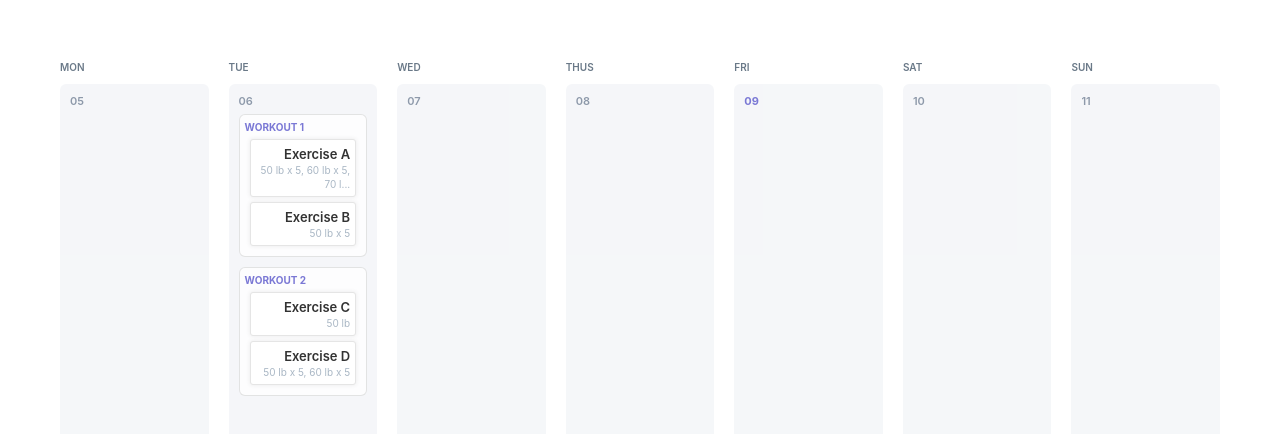
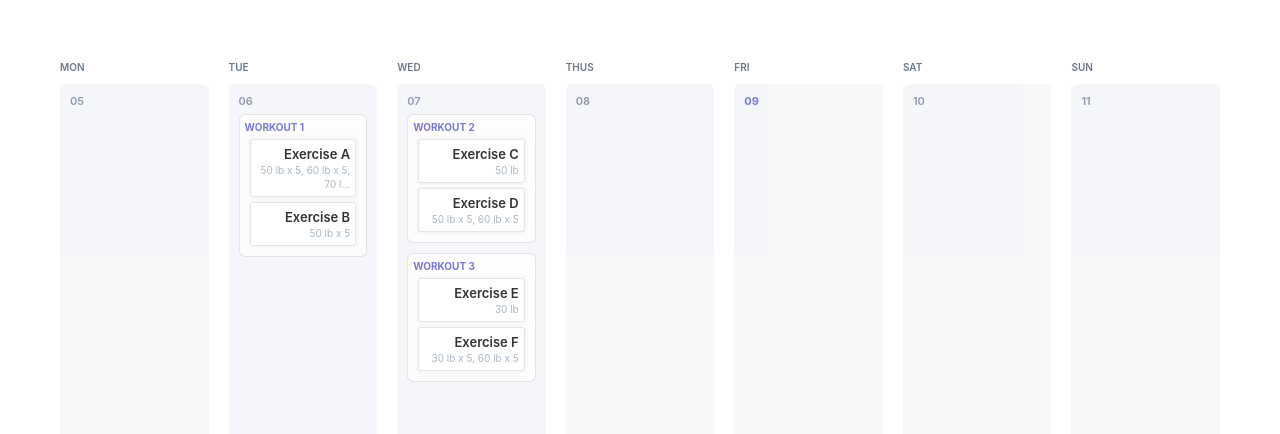
Before and after one commit to ongmap/training_calendar, a React (Create React App) app: page / in a window 1280 px wide. Shown: the top 434 px of the page. Built offline with nearby package versions, Linux system fonts and the light colour scheme.

Commit message:
feat: handle drop workout item

```diff
--- a/src/App.css
+++ b/src/App.css
@@ -49,6 +49,10 @@
   flex: 1;
   padding: 10px;
   text-align: 'left';
+}
+
+.day-active {
+  background-color: #61dafb;
 }
 
 .day-header {
--- a/src/App.jsx
+++ b/src/App.jsx
@@ -1,106 +1,37 @@
-import React from 'react';
+import React, { useState } from 'react';
 import { DndProvider } from 'react-dnd';
 import { HTML5Backend } from 'react-dnd-html5-backend';
 
-import WeekDaysList from './components/WeekDaysList';
+import WeekDay from './components/WeekDay';
 import './App.css';
+import { WEEKDAYS, WORKOUTS } from './Data';
 
-export const weekDays = [
-  {
-    id: 0,
-    number: 5,
-    title: 'Mon'
-  },
-  {
-    id: 1,
-    number: 6,
-    title: 'Tue',
-    workouts: [
-      {
-        id: 1,
-        name: 'Workout 1',
-        exercises: [
-          {
-            id: 1,
-            name: 'Exercise A',
-            info: '50 lb x 5, 60 lb x 5, 70 l...',
-            intensity: '3x'
-          },
-          {
-            id: 2,
-            name: 'Exercise B',
-            info: '50 lb x 5',
-            intensity: '1x'
+const App = () => {
+  const [listWorkouts, setListWorkouts] = useState(WORKOUTS);
+  const updateListWorkouts = (workout, dayId) => {
+    console.log('workout, dayId ', workout, dayId);
+    const workoutUpdate = {
+      ...workout,
+      dayId: dayId
     }
-        ]
-      },
-      {
-        id: 2,
-        name: 'Workout 2',
-        exercises: [
-          {
-            id: 1,
-            name: 'Exercise C',
-            info: '50 lb',
-            intensity: '1x'
-          },
-          {
-            id: 2,
-            name: 'Exercise D',
-            info: '50 lb x 5, 60 lb x 5',
-            intensity: '2x'
-          }
-        ]
-      }
-    ]
-  },
-  {
-    id: 2,
-    number: 7,
-    title: 'Wed'
-  },
-  {
-    id: 3,
-    number: 8,
-    title: 'Thus'
-  },
-  {
-    id: 4,
-    number: 9,
-    title: 'Fri',
-    isToday: true
-  },
-  {
-    id: 5,
-    number: 10,
-    title: 'Sat'
-  },
-  {
-    id: 6,
-    number: 11,
-    title: 'Sun'
-  }
-];
-
-class App extends React.Component {
-  constructor(props) {
-    super(props);
-    this.state = {
-      weekDays: weekDays
-    };
+    let listWorkoutsUpdate = listWorkouts;
+    const indexWorkoutUpdate = listWorkoutsUpdate.findIndex(item => item.id = workoutUpdate.id);
+    listWorkoutsUpdate[indexWorkoutUpdate].dayId = dayId;
+    console.log('listWorkoutsUpdate ', listWorkoutsUpdate);
+    setListWorkouts(listWorkoutsUpdate);
   }
 
-  render() {
-    const { weekDays } = this.state;
+
+  const listDaysRender = WEEKDAYS.map((item) => <WeekDay key={item.id} weekDay={item} workoutsInThisDay={listWorkouts.filter(workout => workout.dayId === item.id)} updateListWorkouts={updateListWorkouts} />);
 
   return (
     <DndProvider backend={HTML5Backend}>
       <div className="App">
-          <WeekDaysList weekDays={weekDays} />
+        <div className="week-days-wrapper">{listDaysRender}</div>
       </div>
     </DndProvider>
   );
 }
-}
+
 
 export default App;
--- /dev/null
+++ b/src/Data.js
@@ -0,0 +1,98 @@
+export const WEEKDAYS = [
+  {
+    id: 0,
+    number: 5,
+    title: 'Mon'
+  },
+  {
+    id: 1,
+    number: 6,
+    title: 'Tue',
+  },
+  {
+    id: 2,
+    number: 7,
+    title: 'Wed'
+  },
+  {
+    id: 3,
+    number: 8,
+    title: 'Thus'
+  },
+  {
+    id: 4,
+    number: 9,
+    title: 'Fri',
+    isToday: true
+  },
+  {
+    id: 5,
+    number: 10,
+    title: 'Sat'
+  },
+  {
+    id: 6,
+    number: 11,
+    title: 'Sun'
+  }
+];
+
+export const WORKOUTS = [
+  {
+    id: 1,
+    name: 'Workout 1',
+    dayId: 1,
+    exercises: [
+      {
+        id: 1,
+        name: 'Exercise A',
+        info: '50 lb x 5, 60 lb x 5, 70 l...',
+        intensity: '3x'
+      },
+      {
+        id: 2,
+        name: 'Exercise B',
+        info: '50 lb x 5',
+        intensity: '1x'
+      }
+    ]
+  },
+  {
+    id: 2,
+    name: 'Workout 2',
+    dayId: 2,
+    exercises: [
+      {
+        id: 1,
+        name: 'Exercise C',
+        info: '50 lb',
+        intensity: '1x'
+      },
+      {
+        id: 2,
+        name: 'Exercise D',
+        info: '50 lb x 5, 60 lb x 5',
+        intensity: '2x'
+      }
+    ]
+  },
+  {
+    id: 3,
+    name: 'Workout 3',
+    dayId: 2,
+    exercises: [
+      {
+        id: 1,
+        name: 'Exercise E',
+        info: '30 lb',
+        intensity: '3x'
+      },
+      {
+        id: 2,
+        name: 'Exercise F',
+        info: '30 lb x 5, 60 lb x 5',
+        intensity: '3x'
+      }
+    ]
+  }
+]
--- a/src/components/ExercisesList.jsx
+++ /dev/null
@@ -1,9 +0,0 @@
-import ExerciseItem from './ExerciseItem';
-
-const ExercisesList = ({ exercises }) => {
-  const listExercises = exercises.map((item) => <ExerciseItem key={item.id} exercise={item} />);
-
-  return <div>{listExercises}</div>;
-};
-
-export default ExercisesList;
--- /dev/null
+++ b/src/components/WeekDay.jsx
@@ -0,0 +1,31 @@
+import { useDrop } from 'react-dnd'
+import WorkoutItem from './Workout';
+
+const WeekDay = (props) => {
+  const { weekDay, workoutsInThisDay, updateListWorkouts } = props;
+  const [{ canDrop, isOver }, drop] = useDrop(() => ({
+    accept: 'workout',
+    drop: () => ({ dayId: weekDay.id }),
+    collect: (monitor) => ({
+      isOver: monitor.isOver(),
+      canDrop: monitor.canDrop(),
+    }),
+  }))
+  const isActive = canDrop && isOver;
+
+  const listWorkoutsRender = workoutsInThisDay.map((item) => <WorkoutItem key={item.id} workout={item} updateListWorkouts={updateListWorkouts} />);
+
+  return (
+    <div className={isActive ? "day-wrapper day-active" : "day-wrapper"}>
+      <div className="day-header">{weekDay.title}</div>
+      <div ref={drop} className="day-body">
+        <p className={weekDay.isToday ? 'day-number day-number-active' : 'day-number'}>
+          {weekDay.number.toString().padStart(2, '0')}
+        </p>
+        <div>{listWorkoutsRender}</div>
+      </div>
+    </div>
+  )
+};
+
+export default WeekDay;
--- a/src/components/WeekDayItem.jsx
+++ /dev/null
@@ -1,15 +0,0 @@
-import WorkoutsList from './WorkoutsList';
-
-const WeekDayItem = ({ weekDay }) => (
-  <div className="day-wrapper">
-    <div className="day-header">{weekDay.title}</div>
-    <div className="day-body">
-      <p className={weekDay.isToday ? 'day-number day-number-active' : 'day-number'}>
-        {weekDay.number.toString().padStart(2, '0')}
-      </p>
-      <WorkoutsList workouts={weekDay.workouts} />
-    </div>
-  </div>
-);
-
-export default WeekDayItem;
--- a/src/components/WeekDaysList.jsx
+++ /dev/null
@@ -1,9 +0,0 @@
-import WeekDayItem from './WeekDayItem';
-
-const WeekDaysList = ({ weekDays }) => {
-  const listDays = weekDays.map((item) => <WeekDayItem key={item.id} weekDay={item} />);
-
-  return <div className="week-days-wrapper">{listDays}</div>;
-};
-
-export default WeekDaysList;
--- a/src/components/WorkoutItem.jsx
+++ b/src/components/Workout.jsx
@@ -1,11 +1,19 @@
-import ExercisesList from './ExercisesList';
+import ExerciseItem from './Exercise';
 import { useDrag } from 'react-dnd';
 
 const WorkoutItem = (props) => {
   const [collected, drag, dragPreview] = useDrag(() => ({
     type: 'workout',
-    item: { id: props.workout.id }
+    item: props.workout,
+    end: (item, monitor) => {
+      const dropResult = monitor.getDropResult()
+      if (item && dropResult) {
+        props.updateListWorkouts(item, dropResult.dayId);
+      }
+    },
   }));
+
+  const listExercises = props.workout.exercises && props.workout.exercises.map((item) => <ExerciseItem key={item.id} exercise={item} />);
 
   return collected.isDragging ? (
     <div ref={dragPreview} />
@@ -14,7 +22,7 @@ const WorkoutItem = (props) => {
       <div className="workout-wrapper">
         <div className="workout-header">{props.workout.name}</div>
         <div className="workout-body">
-          <ExercisesList exercises={props.workout.exercises} />
+          {listExercises}
         </div>
       </div>
     </div>
--- a/src/components/WorkoutsList.jsx
+++ /dev/null
@@ -1,18 +0,0 @@
-import WorkoutItem from './WorkoutItem';
-import { useDrop } from 'react-dnd';
-
-const WorkoutsList = ({ workouts }) => {
-  const [collectedProps, drop] = useDrop(() => ({
-    accept: 'workout',
-    drop: () => {
-      // console.log('handle update list Workouts here');
-    }
-  }));
-
-  const listWorkouts =
-    workouts && workouts.map((item) => <WorkoutItem key={item.id} workout={item} />);
-
-  return <div ref={drop}>{listWorkouts}</div>;
-};
-
-export default WorkoutsList;
```
Also changed, not shown: src/components/Exercise.jsx (renamed from src/components/ExerciseItem.jsx). Lines whose indentation alone changed are shown as unchanged.
